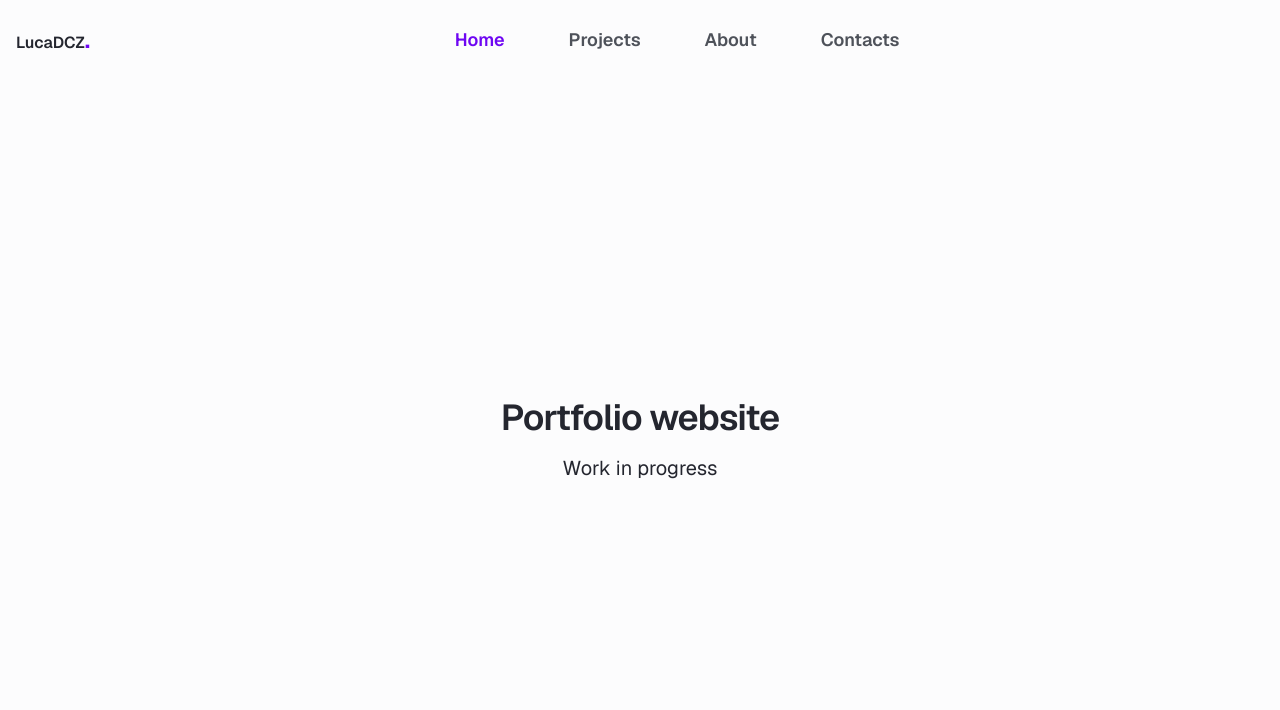
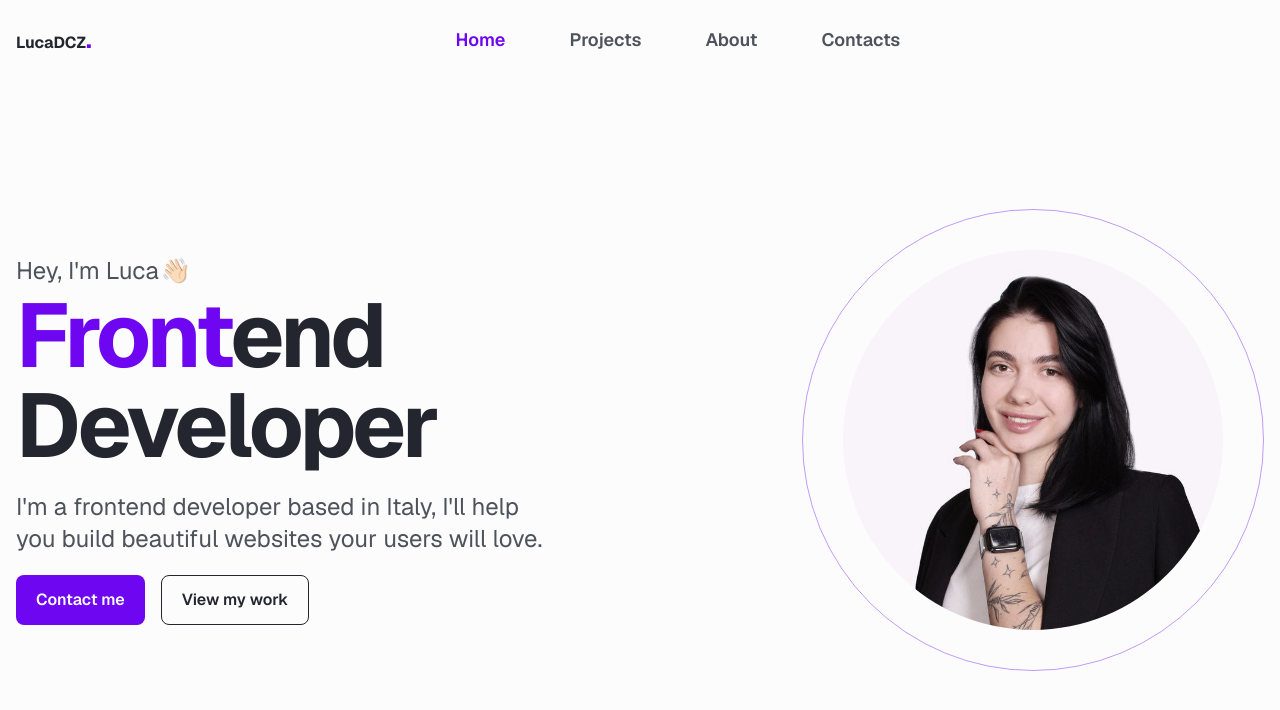
Before and after one commit to yuriivintoniak/vintoniak-dev, a Next.js app: page / in a window 1280 px wide. Shown: the top 710 px of the page. Built offline with nearby package versions, Linux system fonts and the light colour scheme.

Commit message:
feat: implement home hero section

```diff
--- a/src/app/(home)/page.tsx
+++ b/src/app/(home)/page.tsx
@@ -1,12 +1,40 @@
+import Image from 'next/image'
+
 export default function Home() {
   return (
-    <div className='text-center space-y-4'>
-      <h1 className='text-4xl font-semibold tracking-tight'>
-        Portfolio website
-      </h1>
-      <p className='text-xl'>
-        Work in progress
-      </p>
-    </div>
+    <section className='w-full flex justify-between items-center'>
+      <div className='flex flex-col gap-5'>
+        <div className='max-w-150'>
+          <p className='mb-1 text-2xl text-text-primary'>
+            Hey, I'm Luca
+            <span className='ml-0.5'>👋🏻</span>
+          </p>
+          <h1 className='text-[90px] leading-22.5 tracking-[-3.6px] font-bold'>
+            <span className='text-text-accent'>Front</span>end Developer
+          </h1>
+        </div>
+        <p className='max-w-135 text-2xl text-text-primary'>
+          I'm a frontend developer based in Italy,
+          I'll help you build beautiful websites your users will love.
+        </p>
+        <div className='flex gap-4 font-semibold'>
+          <button className='btn text-background bg-text-accent hover:bg-[#8A37F5]'>
+            Contact me
+          </button>
+          <button className='btn border hover:text-background hover:bg-foreground'>
+            View my work
+          </button>
+        </div>
+      </div>
+      <div className='inline-block p-10 rounded-full border border-text-accent/40'>
+        <Image
+          src='/avatar.jpg'
+          width={380}
+          height={380}
+          className='avatar'
+          alt='Picture of the author'
+        />
+      </div>
+    </section>
   )
 }
--- a/src/app/globals.css
+++ b/src/app/globals.css
@@ -23,6 +23,16 @@
   }
 }
 
+@layer components {
+  .avatar {
+    @apply object-cover rounded-full grayscale-25;
+  }
+
+  .btn {
+    @apply py-3 px-5 rounded-lg font-semibold hover:cursor-pointer transition-colors duration-300 ease-in-out;
+  }
+}
+
 html {
   scroll-behavior: smooth;
 }
--- a/src/app/layout.tsx
+++ b/src/app/layout.tsx
@@ -6,7 +6,7 @@ import { Header } from '@/components/Header/Header'
 const geistSans = Geist({
   variable: '--font-geist-sans',
   subsets: ['latin'],
-  weight: ['400', '500', '600']
+  weight: ['400', '500', '600', '700']
 })
 
 export const metadata: Metadata = {
```
Also changed, not shown: public/avatar.jpg (added).
